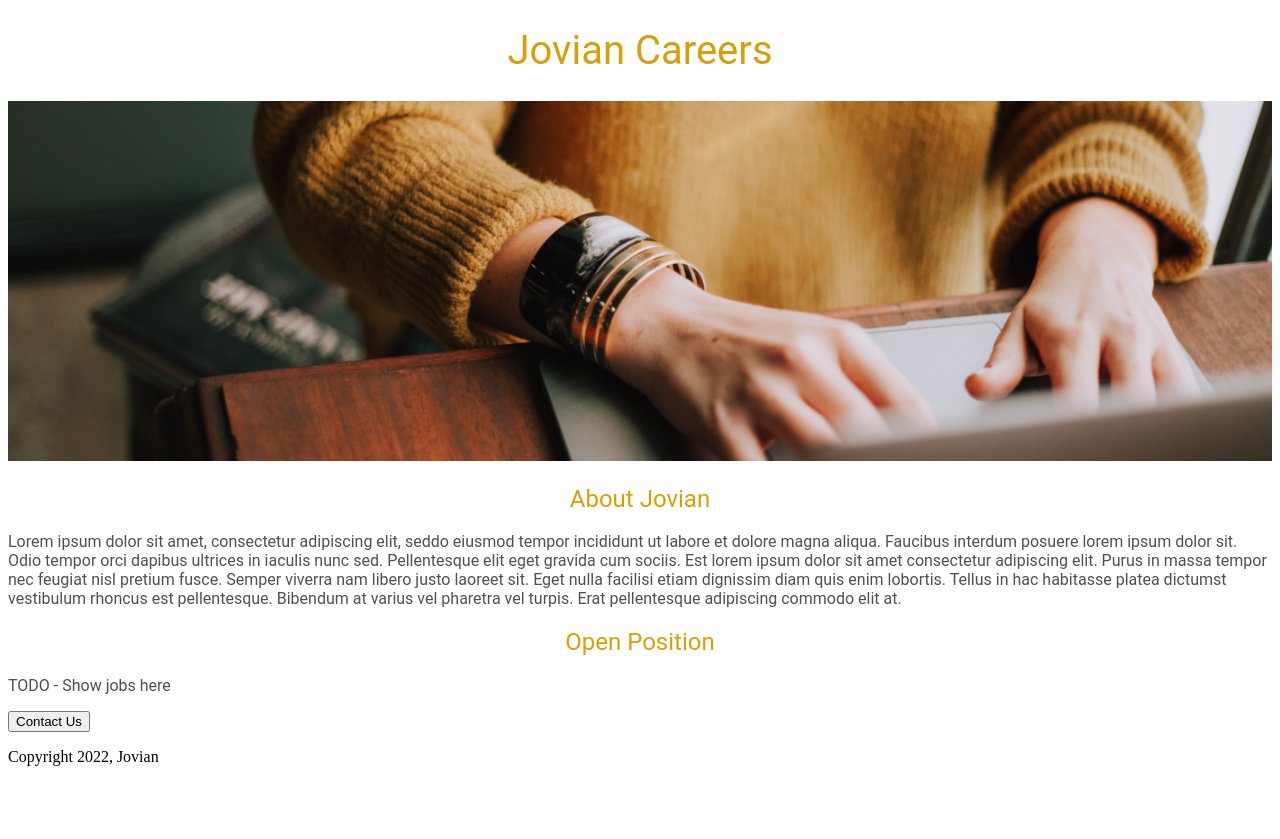
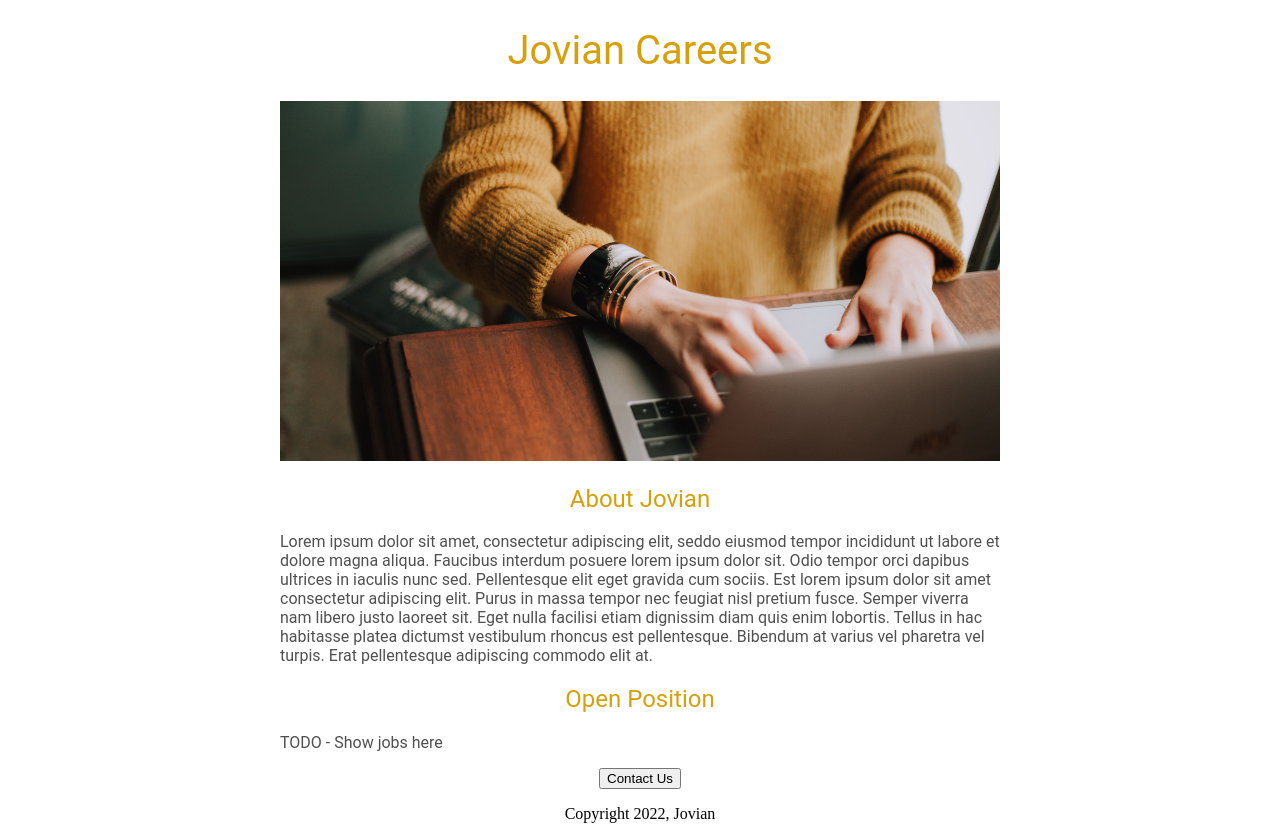
Before and after one commit to LaddooPeda/The-Art-of-Living, a Flask app: page / in a window 1280 px wide. Before the commit the page ends 766 px from the top, so only its background shows below. Run offline with Flask 2, Linux system fonts and the light colour scheme.

Commit message:
added HTML & CSS

```diff
--- a/templates/home.html
+++ b/templates/home.html
@@ -30,9 +30,8 @@
     }
 
     #container {
-      max-width; 720px;
-      margin-left: auto;
-      margin-right: auto;
+      max-width: 720px;
+      margin: 0 auto;
     }
 
   </style>
@@ -40,7 +39,7 @@
   <body>
       <div id="container">
       <h1>Jovian Careers</h1>
-      <img id="banner" src="https://jovian-careers-website.supritakanwat.repl.co/static/banner.jpg">
+      <img class="image-fluid" id="banner" src="https://jovian-careers-website.supritakanwat.repl.co/static/banner.jpg">
       <h2>About Jovian</h2>
       <p class="bodytext">
         Lorem ipsum dolor sit amet, consectetur adipiscing elit, seddo eiusmod tempor incididunt ut labore et dolore magna       aliqua. Faucibus interdum posuere lorem ipsum dolor sit. Odio tempor orci dapibus ultrices in iaculis nunc sed. Pellentesque elit eget gravida cum sociis. Est lorem ipsum dolor sit amet consectetur adipiscing elit. Purus in massa tempor nec feugiat nisl pretium fusce. Semper viverra nam libero justo laoreet sit. Eget nulla facilisi etiam dignissim diam quis enim lobortis. Tellus in hac habitasse platea dictumst vestibulum rhoncus est pellentesque. Bibendum at varius vel pharetra vel turpis. Erat pellentesque adipiscing commodo elit at.
@@ -49,10 +48,12 @@
       <h2>Open Position</h2>
 
       <p class="bodytext">TODO - Show jobs here</p>
-      <div style="textalign:center;">
+
+        <div style="text-align: center;">
       <button>Contact Us</button>
         <p>Copyright 2022, Jovian</p>
-      </div>
+       </div>
+
       </div>
 
   </body>
```
